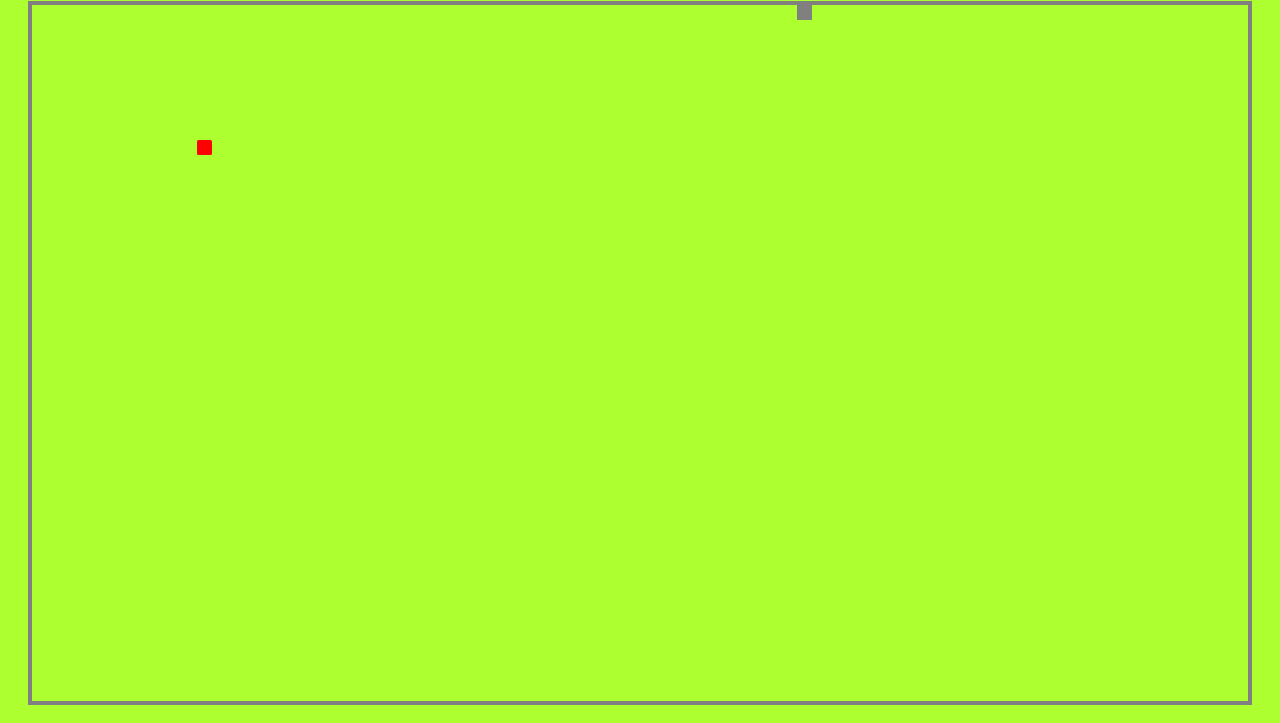
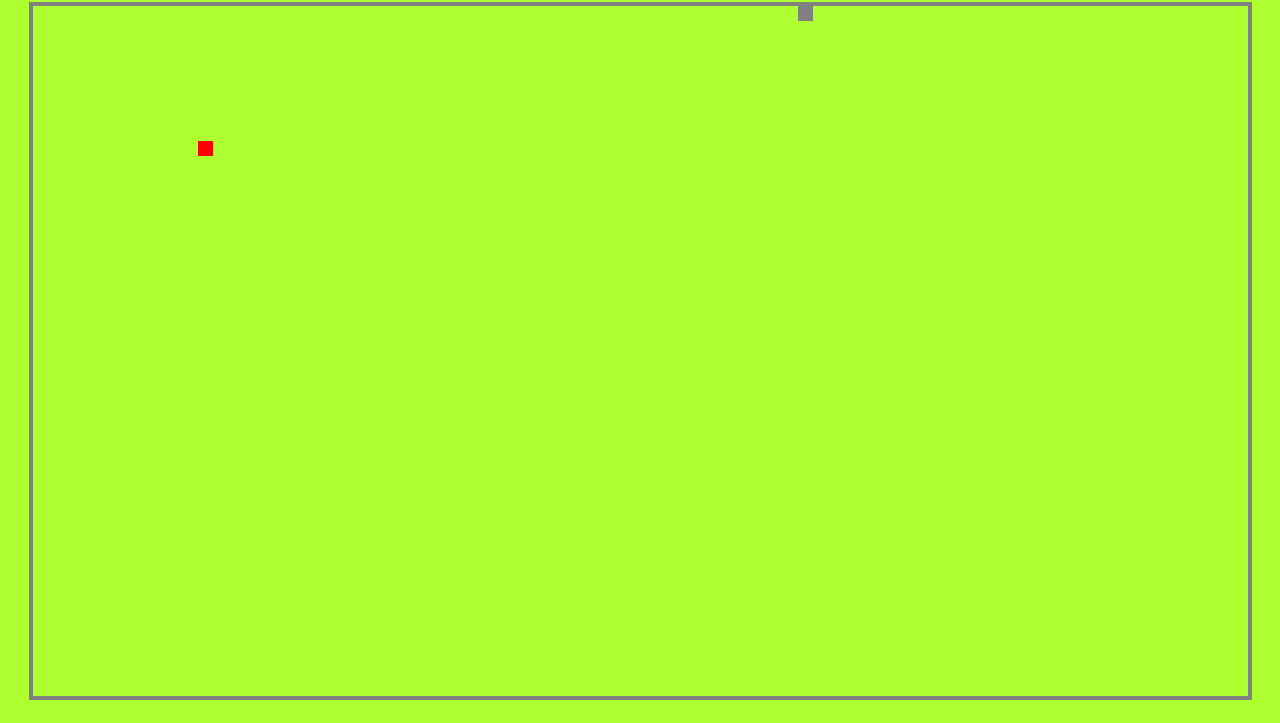
Before and after one commit to arkp1/classic-snake, a plain HTML site: page index.html in a window 1280 px wide. Shown: the part 77-800 px from the top of the page. Drawn offline with Linux system fonts and the light colour scheme.

Commit message:
canvas + ui changes

```diff
--- a/index.html
+++ b/index.html
@@ -2,7 +2,7 @@
 <html lang="en">
   <head>
     <meta charset="UTF-8" />
-    <title>Moving Dot</title>
+    <title>Snake</title>
     <link rel="stylesheet" href="styles.css" />
     <link rel="preconnect" href="https://fonts.googleapis.com" />
     <link rel="preconnect" href="https://fonts.gstatic.com" crossorigin />
@@ -12,11 +12,8 @@
     />
   </head>
   <body>
-    <p id="scoreboard">SCORE: 0</p>
-    <div id="container">
-      <div id="dot"></div>
-    </div>
-
-    <script src="/snake.js"></script>
+    <p id="score">SCORE: 0</p>
+    <canvas id="game" width="800" height="800"></canvas>
+    <script src="snake.js"></script>
   </body>
 </html>
--- a/snake.js
+++ b/snake.js
@@ -1,88 +1,95 @@
 window.addEventListener("DOMContentLoaded", () => {
-  const container = document.getElementById("container");
-  const head = document.getElementById("dot");
+  const canvas = document.getElementById("game");
+  const ctx = canvas.getContext("2d");
+
   const dotSize = 15;
-  const speed = 15; // move in grid steps
+  canvas.width = Math.floor((95 * window.innerWidth) / 100 / dotSize) * dotSize;
+  canvas.height =
+    Math.floor((87 * window.innerHeight) / 100 / dotSize) * dotSize;
 
-  let dx = speed, dy = 0;
+  let snake = [{ x: 0, y: 0 }];
+  let dx = dotSize;
+  let dy = 0;
 
-  // snake array with head first
-  let snake = [head];
-
-  // create food
-  const food = document.createElement("div");
-  food.id = "food";
-  container.appendChild(food);
+  let food = { x: 0, y: 0 };
 
   function spawnFood() {
-    const cols = container.clientWidth / dotSize;
-    const rows = container.clientHeight / dotSize;
-    const x = Math.floor(Math.random() * cols) * dotSize;
-    const y = Math.floor(Math.random() * rows) * dotSize;
-    food.style.left = x + "px";
-    food.style.top = y + "px";
+    const cols = canvas.width / dotSize;
+    const rows = canvas.height / dotSize;
+    food.x = Math.floor(Math.random() * cols) * dotSize;
+    food.y = Math.floor(Math.random() * rows) * dotSize;
   }
-
   spawnFood();
 
   function scoreUpdate() {
-    const score = document.getElementById("scoreboard");
-    score.textContent = "SCORE: " + (snake.length - 1);
+    document.getElementById("score").textContent =
+      "SCORE: " + (snake.length - 1);
   }
 
-  function move() {
-    const headX = snake[0].offsetLeft + dx;
-    console.log(headX, "head X")
-    const headY = snake[0].offsetTop + dy;
-    console.log(headY, "head Y");
+  function moveSnake() {
+    const head = {
+      x: snake[0].x + dx,
+      y: snake[0].y + dy,
+    };
 
+    if (
+      head.x < 0 ||
+      head.x >= canvas.width ||
+      head.y < 0 ||
+      head.y >= canvas.height
+    )
+      return window.Error("Game over"); // hit wall
 
-    const maxX = container.getClientRects()[0].width - dotSize;
-    // console.log("max X", maxX);
-    const maxY = container.getClientRects()[0].height - dotSize;
-    // console.log("max Y", maxY);
+    snake.unshift(head);
 
-    if (headX < 0 || headX > maxX || headY < 0 || headY > maxY) return;
-
-    // move tail segments
-    for (let i = snake.length - 1; i > 0; i--) {
-      snake[i].style.left = snake[i - 1].style.left;
-      snake[i].style.top = snake[i - 1].style.top;
+    // ate the food or not check
+    if (head.x === food.x && head.y === food.y) {
+      spawnFood();
+      scoreUpdate();
+    } else {
+      snake.pop();
     }
-
-    // move head
-    snake[0].style.left = headX + "px";
-    snake[0].style.top = headY + "px";
-
-    // collision with food
-    const foodX = parseInt(food.style.left);
-    const foodY = parseInt(food.style.top);
-
-    if (headX === foodX && headY === foodY) {
-      // add new segment at tail
-      const tail = document.createElement("div");
-      tail.classList.add("segment");
-      const last = snake[snake.length - 1];
-      tail.style.left = last.style.left;
-      tail.style.top = last.style.top;
-      container.appendChild(tail);
-      snake.push(tail);
-
-      scoreUpdate();
-      spawnFood();
-    }
-
-    setTimeout(move, 100); // snake speed
   }
 
+  function draw() {
+    ctx.clearRect(0, 0, canvas.width, canvas.height);
+
+    // draw food
+    ctx.fillStyle = "red";
+    ctx.fillRect(food.x, food.y, dotSize, dotSize);
+
+    // draw snake
+    ctx.fillStyle = "gray";
+    snake.forEach((seg) => {
+      ctx.fillRect(seg.x, seg.y, dotSize, dotSize);
+    });
+  }
+
+  function gameLoop() {
+    moveSnake();
+    draw();
+    setTimeout(gameLoop, 100);
+  }
+  gameLoop();
+
   document.addEventListener("keydown", (e) => {
-    switch (e.key) {
-      case "ArrowUp": if(dy===0){ dx=0; dy=-speed; } break;
-      case "ArrowDown": if(dy===0){ dx=0; dy=speed; } break;
-      case "ArrowLeft": if(dx===0){ dx=-speed; dy=0; } break;
-      case "ArrowRight": if(dx===0){ dx=speed; dy=0; } break;
+    const key = e.key.toLowerCase();
+
+    if ((key === "arrowup" || key === "w") && dy === 0) {
+      dx = 0;
+      dy = -dotSize;
+    }
+    if ((key === "arrowdown" || key === "s") && dy === 0) {
+      dx = 0;
+      dy = dotSize;
+    }
+    if ((key === "arrowleft" || key === "a") && dx === 0) {
+      dx = -dotSize;
+      dy = 0;
+    }
+    if ((key === "arrowright" || key === "d") && dx === 0) {
+      dx = dotSize;
+      dy = 0;
     }
   });
-
-  move();
 });
--- a/styles.css
+++ b/styles.css
@@ -1,83 +1,22 @@
-/* html,
+html,
 body {
-  height: 100%;
   margin: 0;
   background: greenyellow;
   display: flex;
-  justify-content: center;
+  flex-direction: column;
   align-items: center;
 }
 
-#container {
-  position: relative;
-  width: 98vw;
-  height: 92vh;
+#game {
   border: 4px solid grey;
   background: greenyellow;
-  box-sizing: border-box;
-  margin-top: 40px;
+  /* margin-top: 0px; */
 }
 
-#dot {
-  position: absolute;
-  top: 0;
-  left: 0;
-  width: 15px;
-  height: 15px;
-  border: 1px solid black;
-  border-radius: 10%;
-  background: gray;
-}
-
-#food {
-  position: absolute;
-  width: 15px;
-  height: 15px;
-  background: red;
-  border-radius: 10%;
-} */
-
-html, body {
-  height: 100%;
-  /* margin: 10; */
-  background: greenyellow;
-  display: flex;
-  justify-content: center;
-  align-items: center;
-}
-
-#container {
-  position: relative;
-  width: 95vw;
-  height: 87vh;
-  border: 4px solid grey;
-  background: greenyellow;
-  /* box-sizing: border-box; */
-  margin-top: 60px;
-}
-
-#dot, .segment {
-  position: absolute;
-  width: 15px;
-  height: 15px;
-  /* border: 1px solid black;
-  border-radius: 10%; */
-  background: gray;
-}
-
-#food {
-  position: absolute;
-  width: 15px;
-  height: 15px;
-  background: red;
-  border-radius: 10%;
-}
-
-#scoreboard {
-  position: absolute;
-  top: 0px;
-  /* left: 10px; */
-   font-family: "Roboto Mono", monospace;
+#score {
+  font-family: "Roboto Mono", monospace;
   font-size: 30px;
   font-weight: bold;
+  margin-right: auto;
+  margin-bottom: 10px;
 }
```
